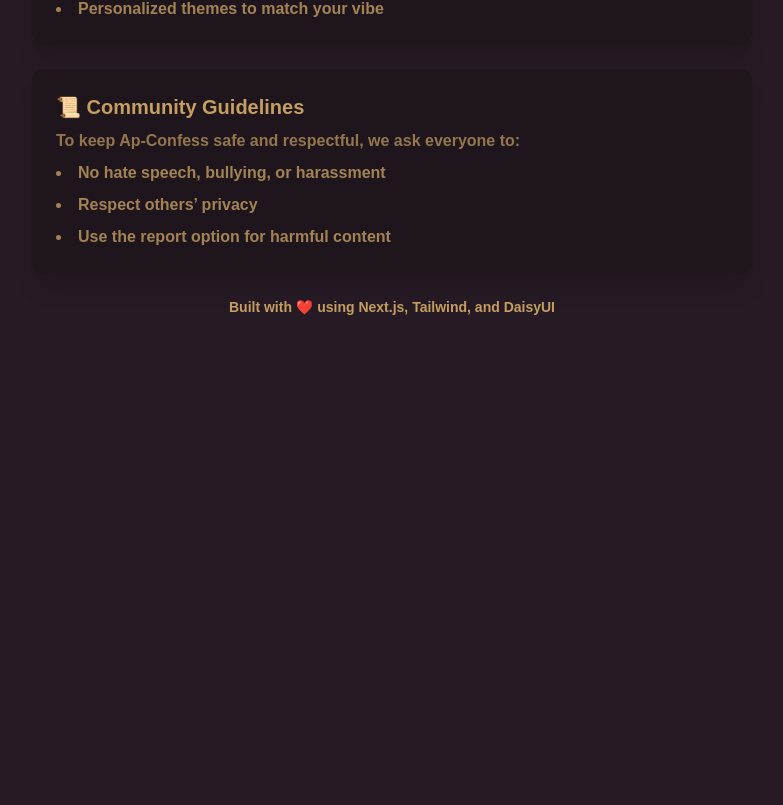
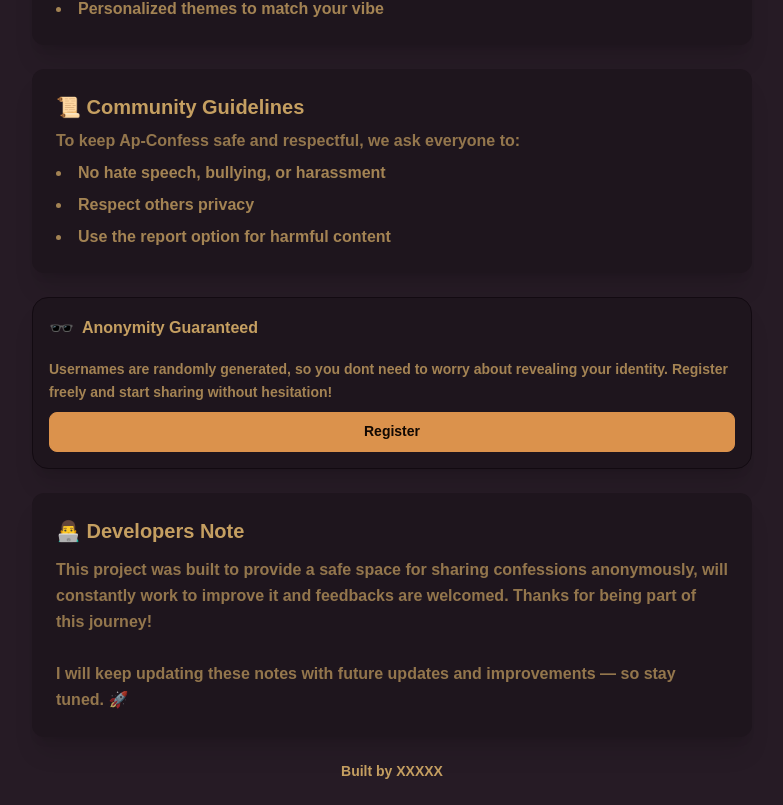
Before and after one commit to ssb-shree/ap-confess, a Next.js app in the folder client/: page /about in a window 1280 px wide. Shown: the part 640-1445 px from the top of the page, without its empty margins (248-1031 px from the left). Before the commit the page ends 981 px from the top, so only its background shows below. Built offline with nearby package versions, Linux system fonts and the light colour scheme; no server answers; a web font is replaced by a local one.

Commit message:
added an about page

```diff
--- a/client/src/app/about/page.tsx
+++ b/client/src/app/about/page.tsx
@@ -1,5 +1,6 @@
 "use client";
 import { motion } from "framer-motion";
+import Link from "next/link";
 
 export default function AboutPage() {
   return (
@@ -18,7 +19,6 @@ export default function AboutPage() {
           funny story — this space is yours.
         </p>
       </motion.div>
-
       {/* Mission */}
       <motion.div
         initial={{ opacity: 0, y: 10 }}
@@ -31,7 +31,6 @@ export default function AboutPage() {
           To create a safe, anonymous, and supportive community where everyone can speak without judgment.
         </p>
       </motion.div>
-
       {/* Features */}
       <motion.div
         initial={{ opacity: 0, y: 10 }}
@@ -48,7 +47,6 @@ export default function AboutPage() {
           <li>Personalized themes to match your vibe</li>
         </ul>
       </motion.div>
-
       {/* Community Guidelines */}
       <motion.div
         initial={{ opacity: 0, y: 10 }}
@@ -62,19 +60,58 @@ export default function AboutPage() {
         </p>
         <ul className="list-disc list-inside space-y-2 text-sm md:text-base opacity-80">
           <li>No hate speech, bullying, or harassment</li>
-          <li>Respect others’ privacy</li>
+          <li>Respect others privacy</li>
           <li>Use the report option for harmful content</li>
         </ul>
       </motion.div>
 
-      {/* Footer */}
+      <motion.div
+        initial={{ opacity: 0, y: 15 }}
+        animate={{ opacity: 1, y: 0 }}
+        transition={{ duration: 0.4, ease: "easeOut" }}
+        className="card bg-base-200 shadow-xl border border-base-300"
+      >
+        <div className="card-body p-4">
+          <div className="flex items-center gap-2 mb-2">
+            <span className="text-xl">🕶️</span>
+            <h2 className="card-title text-base font-semibold">Anonymity Guaranteed</h2>
+          </div>
+
+          <p className="text-sm leading-relaxed text-base-content/80">
+            Usernames are randomly generated, so you dont need to worry about revealing your identity. Register freely
+            and start sharing without hesitation!
+          </p>
+
+          <Link className="btn btn-primary rounded-lg" href="/auth/register">
+            Register
+          </Link>
+        </div>
+      </motion.div>
+
+      {/* DEVELOPERS NOTE */}
+      <motion.div
+        initial={{ opacity: 0, y: 10 }}
+        animate={{ opacity: 1, y: 0 }}
+        transition={{ duration: 0.4, delay: 0.25 }}
+        className="card bg-base-200 shadow-xl p-6 rounded-xl"
+      >
+        <h2 className="text-xl font-semibold mb-3">👨‍💻 Developers Note</h2>
+        <p className="opacity-70 text-sm md:text-base leading-relaxed">
+          This project was built to provide a safe space for sharing confessions anonymously, will constantly work to
+          improve it and feedbacks are welcomed. Thanks for being part of this journey!
+          <br />
+          <br />I will keep updating these notes with future updates and improvements — so stay tuned. 🚀
+        </p>
+      </motion.div>
+
+      {/* FOOTER */}
       <motion.div
         initial={{ opacity: 0, y: 10 }}
         animate={{ opacity: 1, y: 0 }}
         transition={{ duration: 0.4, delay: 0.2 }}
-        className="text-center opacity-70 text-xs md:text-sm"
+        className="text-center opacity-70 text-xs md:text-sm mt-4"
       >
-        Built with ❤️ using Next.js, Tailwind, and DaisyUI
+        Built by XXXXX
       </motion.div>
     </div>
   );
```
